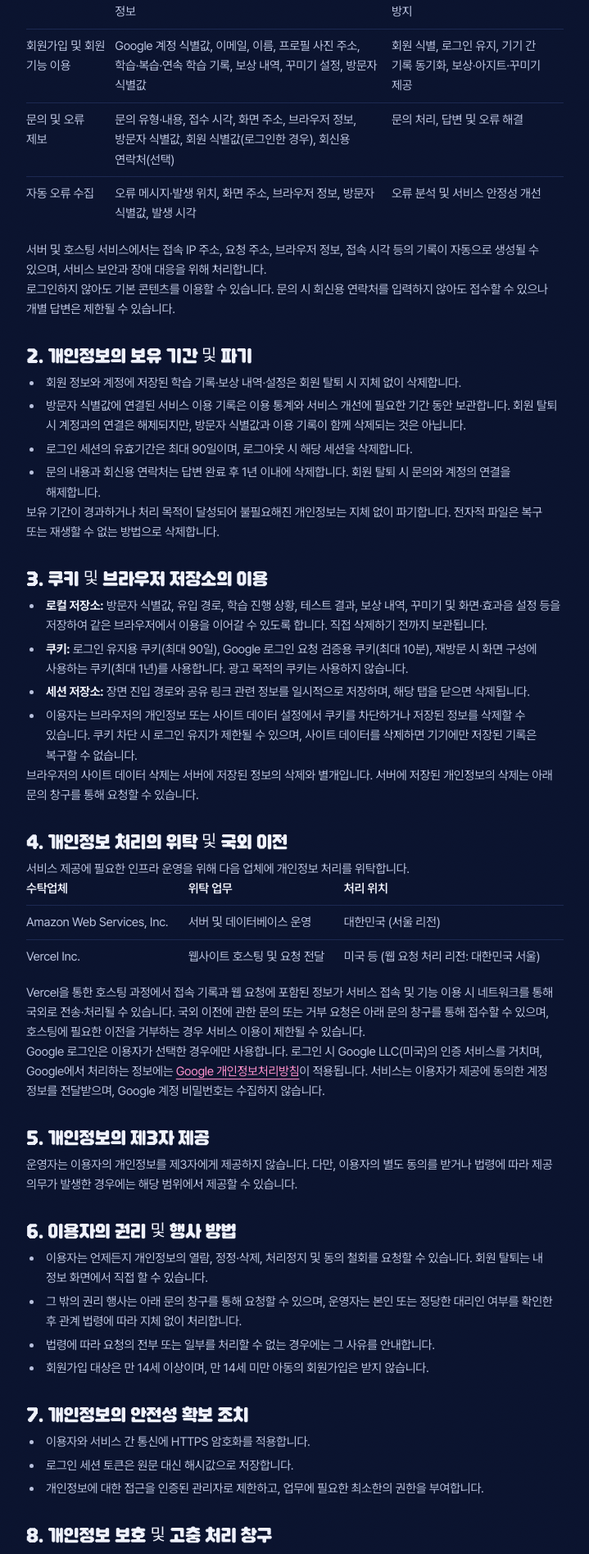
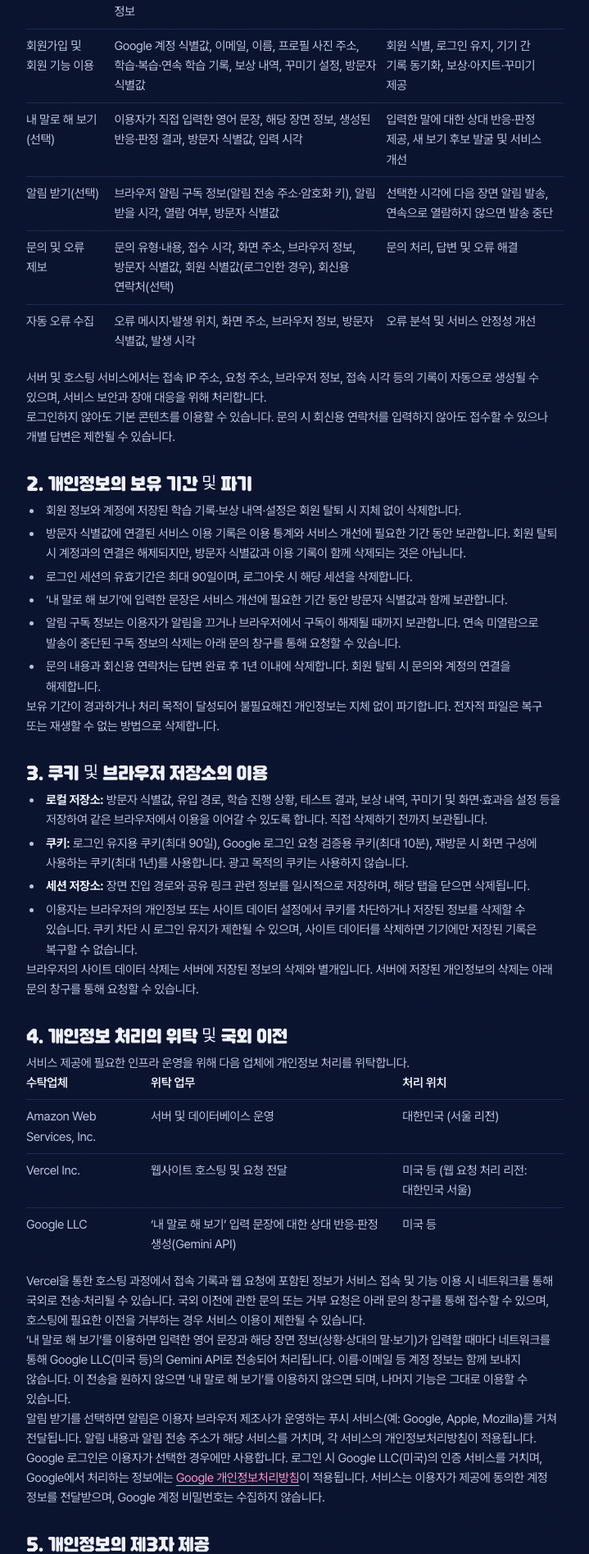
Before and after one commit to njm1250/nuanci, a Next.js app in the folder frontend/: page /privacy in a window 1280 px wide. Shown: the part 549-2445 px from the top of the page at 82% size, without its empty margins (280-999 px from the left). Built offline with nearby package versions, Linux system fonts and the light colour scheme; no server answers; a web font is replaced by a local one.

Commit message:
docs: 개인정보처리방침에 '내 말로 해 보기' 입력 문장과 Gemini API 국외 처리, 알림 구독 정보 수집·보관과 브라우저 푸시 서비스 경유를 추가(플레이 스토어 데이터 보안 양식과 맞춤)

```diff
--- a/frontend/src/app/privacy/page.tsx
+++ b/frontend/src/app/privacy/page.tsx
@@ -7,7 +7,7 @@ export const metadata: Metadata = { title: "개인정보처리방침 · nuanci",
 export default function PrivacyPage() {
   const email = process.env.CONTACT_EMAIL;
   return (
-    <LegalPage title="개인정보처리방침" updated="2026년 10월 25일">
+    <LegalPage title="개인정보처리방침" updated="2026년 11월 22일">
       <p>
         nuanci(이하 &lsquo;서비스&rsquo;) 운영자는 「개인정보 보호법」에 따라 이용자의 개인정보를 보호하고, 관련 문의와 고충을 처리하기 위하여 다음과 같이 개인정보처리방침을 수립·공개합니다.
       </p>
@@ -35,6 +35,16 @@ export default function PrivacyPage() {
               <td>회원 식별, 로그인 유지, 기기 간 기록 동기화, 보상·아지트·꾸미기 제공</td>
             </tr>
             <tr>
+              <td>내 말로 해 보기(선택)</td>
+              <td>이용자가 직접 입력한 영어 문장, 해당 장면 정보, 생성된 반응·판정 결과, 방문자 식별값, 입력 시각</td>
+              <td>입력한 말에 대한 상대 반응·판정 제공, 새 보기 후보 발굴 및 서비스 개선</td>
+            </tr>
+            <tr>
+              <td>알림 받기(선택)</td>
+              <td>브라우저 알림 구독 정보(알림 전송 주소·암호화 키), 알림 받을 시각, 열람 여부, 방문자 식별값</td>
+              <td>선택한 시각에 다음 장면 알림 발송, 연속으로 열람하지 않으면 발송 중단</td>
+            </tr>
+            <tr>
               <td>문의 및 오류 제보</td>
               <td>문의 유형·내용, 접수 시각, 화면 주소, 브라우저 정보, 방문자 식별값, 회원 식별값(로그인한 경우), 회신용 연락처(선택)</td>
               <td>문의 처리, 답변 및 오류 해결</td>
@@ -56,6 +66,8 @@ export default function PrivacyPage() {
           <li>회원 정보와 계정에 저장된 학습 기록·보상 내역·설정은 회원 탈퇴 시 지체 없이 삭제합니다.</li>
           <li>방문자 식별값에 연결된 서비스 이용 기록은 이용 통계와 서비스 개선에 필요한 기간 동안 보관합니다. 회원 탈퇴 시 계정과의 연결은 해제되지만, 방문자 식별값과 이용 기록이 함께 삭제되는 것은 아닙니다.</li>
           <li>로그인 세션의 유효기간은 최대 90일이며, 로그아웃 시 해당 세션을 삭제합니다.</li>
+          <li>&lsquo;내 말로 해 보기&rsquo;에 입력한 문장은 서비스 개선에 필요한 기간 동안 방문자 식별값과 함께 보관합니다.</li>
+          <li>알림 구독 정보는 이용자가 알림을 끄거나 브라우저에서 구독이 해제될 때까지 보관합니다. 연속 미열람으로 발송이 중단된 구독 정보의 삭제는 아래 문의 창구를 통해 요청할 수 있습니다.</li>
           <li>문의 내용과 회신용 연락처는 답변 완료 후 1년 이내에 삭제합니다. 회원 탈퇴 시 문의와 계정의 연결을 해제합니다.</li>
         </ul>
         <p>보유 기간이 경과하거나 처리 목적이 달성되어 불필요해진 개인정보는 지체 없이 파기합니다. 전자적 파일은 복구 또는 재생할 수 없는 방법으로 삭제합니다.</p>
@@ -98,10 +110,21 @@ export default function PrivacyPage() {
               <td>웹사이트 호스팅 및 요청 전달</td>
               <td>미국 등 (웹 요청 처리 리전: 대한민국 서울)</td>
             </tr>
+            <tr>
+              <td>Google LLC</td>
+              <td>&lsquo;내 말로 해 보기&rsquo; 입력 문장에 대한 상대 반응·판정 생성(Gemini API)</td>
+              <td>미국 등</td>
+            </tr>
           </tbody>
         </table>
         <p className="mt-3">
           Vercel을 통한 호스팅 과정에서 접속 기록과 웹 요청에 포함된 정보가 서비스 접속 및 기능 이용 시 네트워크를 통해 국외로 전송·처리될 수 있습니다. 국외 이전에 관한 문의 또는 거부 요청은 아래 문의 창구를 통해 접수할 수 있으며, 호스팅에 필요한 이전을 거부하는 경우 서비스 이용이 제한될 수 있습니다.
+        </p>
+        <p>
+          &lsquo;내 말로 해 보기&rsquo;를 이용하면 입력한 영어 문장과 해당 장면 정보(상황·상대의 말·보기)가 입력할 때마다 네트워크를 통해 Google LLC(미국 등)의 Gemini API로 전송되어 처리됩니다. 이름·이메일 등 계정 정보는 함께 보내지 않습니다. 이 전송을 원하지 않으면 &lsquo;내 말로 해 보기&rsquo;를 이용하지 않으면 되며, 나머지 기능은 그대로 이용할 수 있습니다.
+        </p>
+        <p>
+          알림 받기를 선택하면 알림은 이용자 브라우저 제조사가 운영하는 푸시 서비스(예: Google, Apple, Mozilla)를 거쳐 전달됩니다. 알림 내용과 알림 전송 주소가 해당 서비스를 거치며, 각 서비스의 개인정보처리방침이 적용됩니다.
         </p>
         <p>
           Google 로그인은 이용자가 선택한 경우에만 사용합니다. 로그인 시 Google LLC(미국)의 인증 서비스를 거치며, Google에서 처리하는 정보에는{" "}
```
